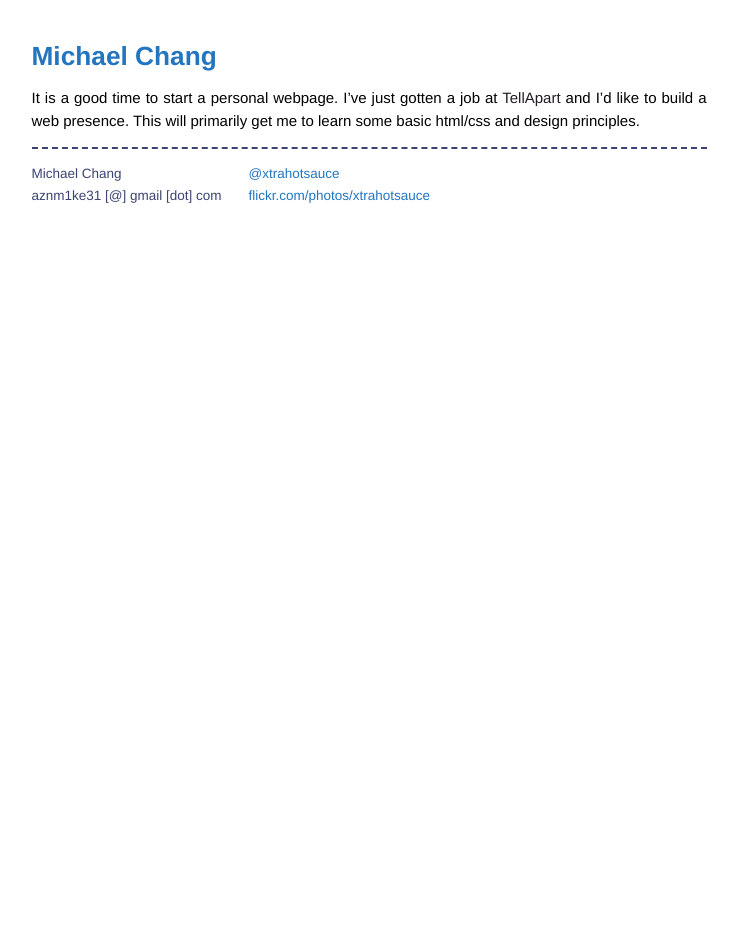
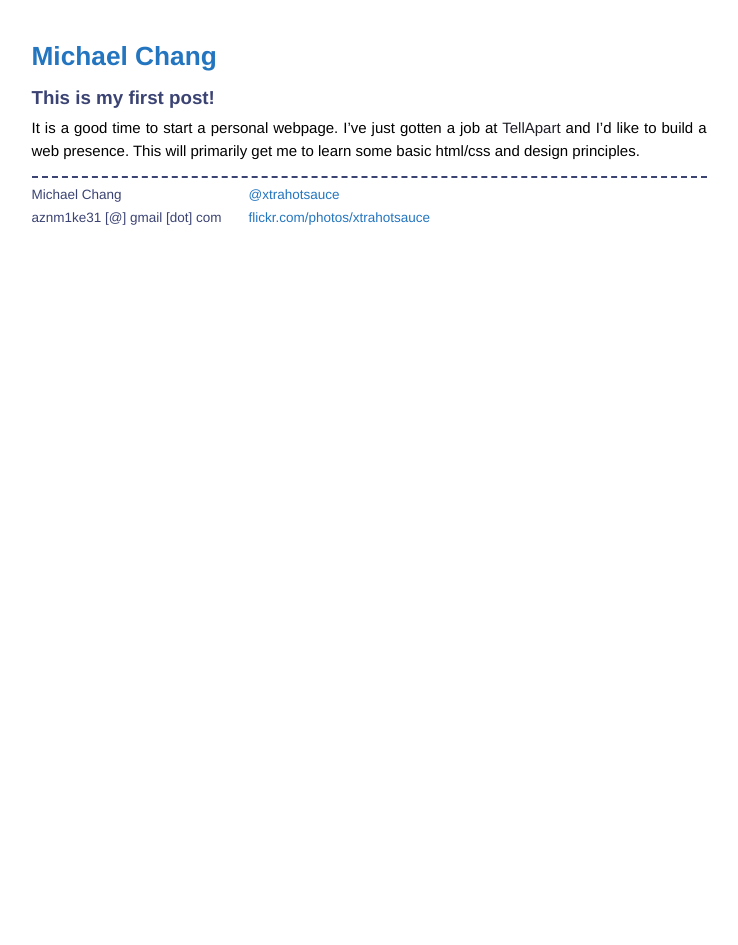
Before and after one commit to mcchang/homepage, a Jekyll site: the page built from _posts/2011-03-06-first-post.md, in a window 1280 px wide. Shown: the whole page, without its empty margins (271-1009 px from the left). Built offline with Jekyll 4.4.1, drawn with Linux system fonts in a browser that asks for light colours; some web fonts are replaced; Markdown is read by kramdown in place of the engine named in the settings.

Commit message:
adding post titles

```diff
--- a/_posts/2011-03-06-first-post.md
+++ b/_posts/2011-03-06-first-post.md
@@ -2,4 +2,6 @@
 layout: post
 title: This is my first post!
 ---
+{{ page.title }}
+================
 It is a good time to start a personal webpage.  I've just gotten a job at [TellApart](http://tellapart.com/) and I'd like to build a web presence.  This will primarily get me to learn some basic html/css and design principles.
--- a/css/screen.css
+++ b/css/screen.css
@@ -25,12 +25,8 @@ h1, h2, h3, h4, h5, h6 {
   font-size: 100%;
 }
 
-h1 {
-  margin-bottom: 1em;
-}
-
 p {
-  margin: 1em 0;
+  margin: 0.5em 0;
 }
 
 a {
@@ -117,6 +113,7 @@ ul.posts {
   .site .section {
     color: #3B4373;
     font-size: 125%;
+    margin-bottom: 0.4em;
   }
 
   .site .meta {
@@ -152,6 +149,11 @@ ul.posts {
 }
 
   /* standard */
+  #post h1 {
+    font-size: 125%;
+    margin-bottom: 0em;
+    color: #3B4373;
+  }
 
   #post pre {
     border: 1px solid #ddd;
```
Also changed, not shown: _posts/2011-03-29-hello-world.md (+2 -0 lines).
